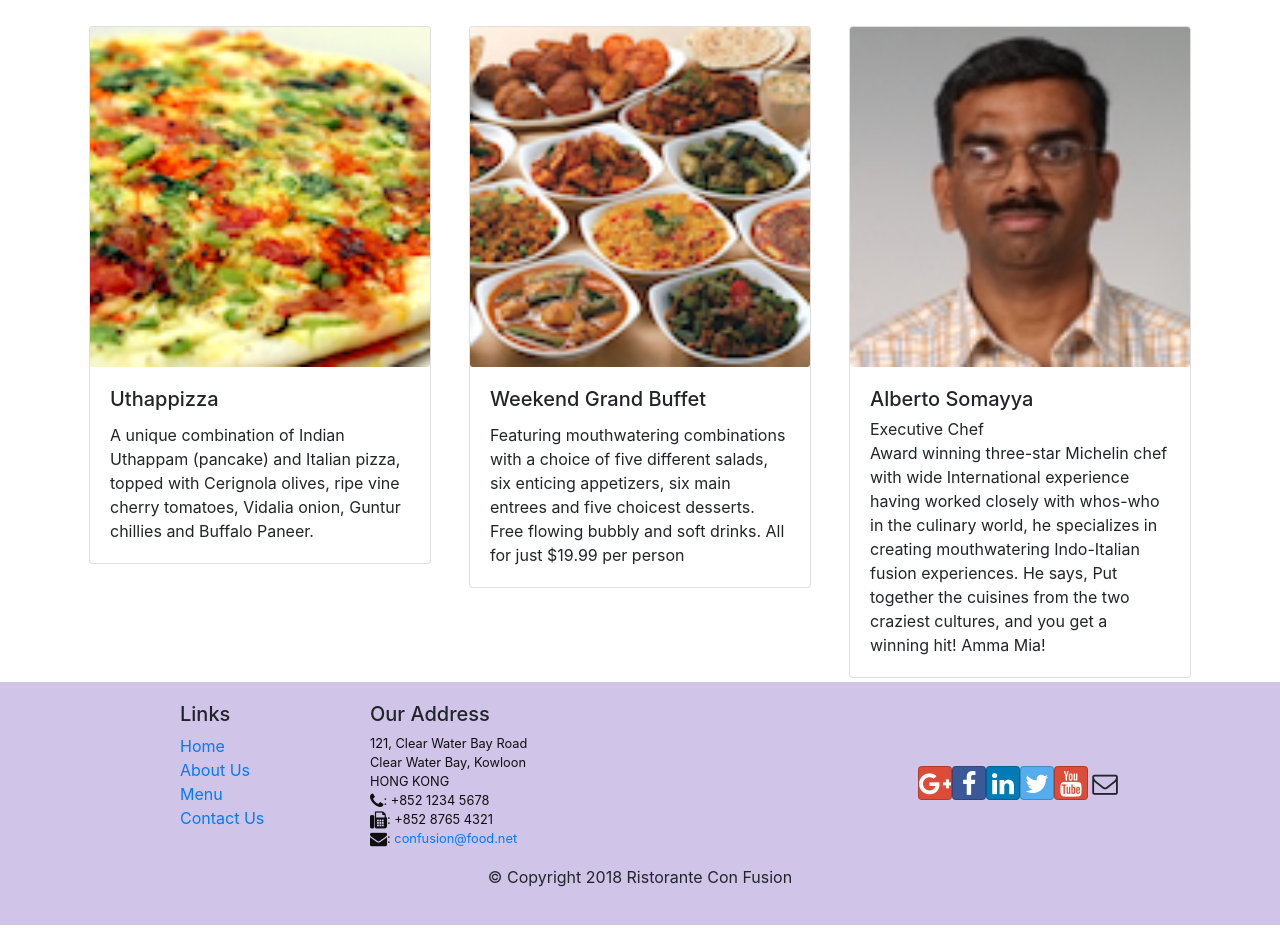
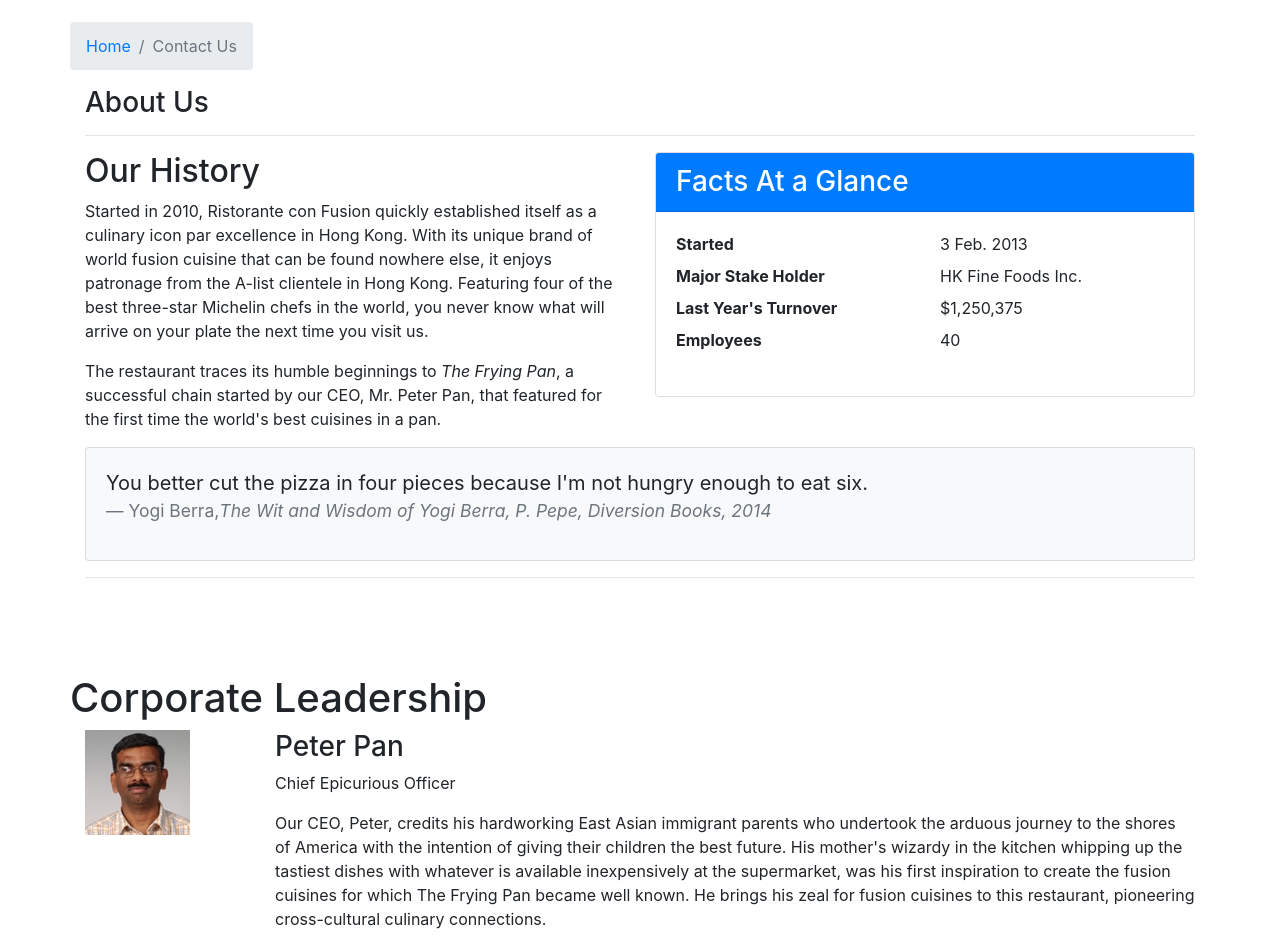
Before and after one commit to nhatnd0909/react, a React (Create React App) app: page /aboutus in a window 1280 px wide. Before the commit this address led to /home. Shown: the part 340-1285 px from the top of the page. Built offline with nearby package versions, Linux system fonts and the light colour scheme.

Commit message:
about us

```diff
--- /dev/null
+++ b/src/components/AboutComponent.js
@@ -0,0 +1,92 @@
+import React from 'react';
+import { Breadcrumb, BreadcrumbItem } from 'reactstrap';
+import { Link } from 'react-router-dom';
+import { LEADERS } from '../shared/leaders';
+
+const Aboutus = () => {
+    const lead = LEADERS.map((leader) => (
+        <div>
+            <div className="row about_us" key={leader.id}>
+                <div className='col-2'>
+                    <img src={leader.image} alt="" />
+                </div>
+                <div className="col-10">
+                    <h3>{leader.name}</h3>
+                    <p>{leader.designation}</p>
+                    <p>{leader.description}</p>
+
+                </div>
+            </div>
+        </div>
+    ))
+    return (
+        <div className='container'>
+            {lead}
+        </div>
+    )
+
+}
+
+
+function About() {
+    return (
+        <div className="container">
+            <div className="row">
+                <Breadcrumb>
+                    <BreadcrumbItem><Link to="/home">Home</Link></BreadcrumbItem>
+                    <BreadcrumbItem active>Contact Us</BreadcrumbItem>
+                </Breadcrumb>
+                <div className="col-12">
+                    <h3>About Us</h3>
+                    <hr />
+                </div>
+            </div>
+            <div className='row'>
+                <div class="col-12 col-sm-6 col-md-6">
+                    <h2>Our History</h2>
+                    <p>Started in 2010, Ristorante con Fusion quickly established itself as a culinary icon par excellence in Hong Kong. With its unique brand of world fusion cuisine that can be found nowhere else, it enjoys patronage from the A-list clientele
+                        in Hong Kong. Featuring four of the best three-star Michelin chefs in the world, you never know what will arrive on your plate the next time you visit us.
+                    </p>
+                    <p>The restaurant traces its humble beginnings to <em>The Frying Pan</em>, a successful chain started by our CEO, Mr. Peter Pan, that featured for the first time the world's best cuisines in a pan.</p>
+
+                </div>
+                <div class="col-12 col-sm-6 col-md-6">
+                    <div class="card">
+                        <h3 class="card-header bg-primary text-white">Facts At a Glance</h3>
+                        <div class="card-body">
+                            <dl class="row">
+                                <dt class="col-6">Started</dt>
+                                <dd class="col-6">3 Feb. 2013</dd>
+                                <dt class="col-6">Major Stake Holder</dt>
+                                <dd class="col-6">HK Fine Foods Inc.</dd>
+                                <dt class="col-6">Last Year's Turnover</dt>
+                                <dd class="col-6">$1,250,375</dd>
+                                <dt class="col-6">Employees</dt>
+                                <dd class="col-6">40</dd>
+                            </dl>
+                        </div>
+                    </div>
+                </div>
+                <div class="col-12">
+                    <div class="card card-body bg-light ">
+                        <blockquote class="blockquote">
+                            <p class="mb-0">You better cut the pizza in four pieces because I'm not hungry enough to eat six.</p>
+                            <footer class="blockquote-footer">Yogi Berra,
+                                <cite title="Source Title">The Wit and Wisdom of Yogi Berra,
+                                    P. Pepe, Diversion Books, 2014</cite>
+                            </footer>
+                        </blockquote>
+                    </div>
+                </div>
+            </div>
+            <hr />
+
+            <div className='row'>
+                <h1 style={{ marginTop: '80px' }}>Corporate Leadership</h1>
+                <Aboutus />
+            </div>
+        </div>
+    )
+}
+
+export default About;
--- a/src/components/MainComponent.js
+++ b/src/components/MainComponent.js
@@ -13,6 +13,7 @@
 import { LEADERS } from '../shared/leaders';
 import { Switch, Route, Redirect, withRouter } from 'react-router-dom'
 import { connect } from 'react-redux';
+import About from './AboutComponent';
 
 const mapStateToProps = state => {
     return {
@@ -68,7 +69,7 @@
                 <div>
                     <Switch>
                         <Route path='/home' component={HomePage} />
-                        {/* <Route exact path='/aboutus' component={() => <About leaders={this.props.leaders} />} /> */}
+                        <Route exact path='/aboutus' component={() => <About leaders={this.props.leaders} />} />
                         <Route exact path='/menu' component={() => <Menu dishes={this.props.dishes} />} />
                         <Route path='/menu/:dishId' component={DishWithId} />
                         <Route exact path='/contactus' component={Contact} />
```
